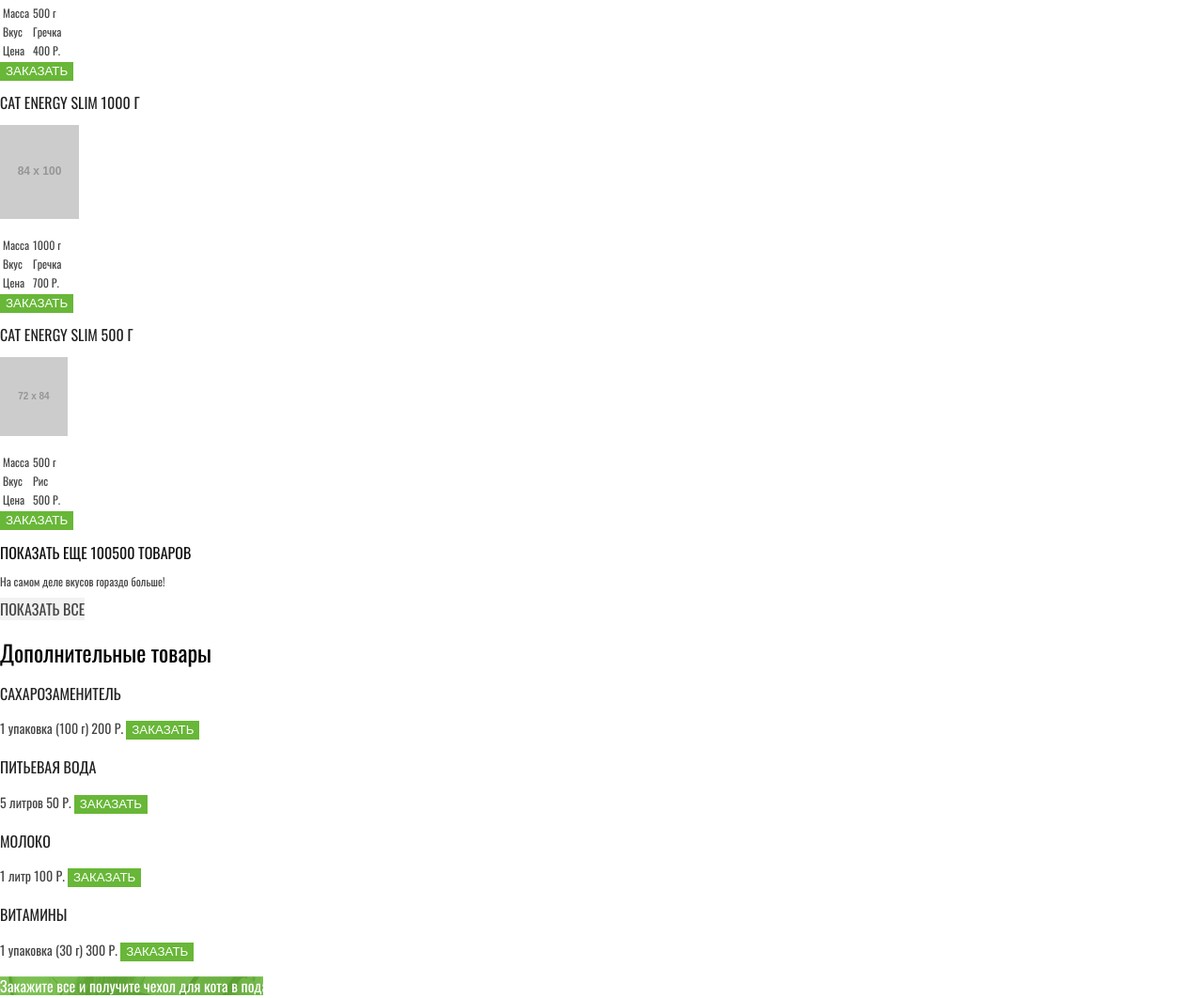
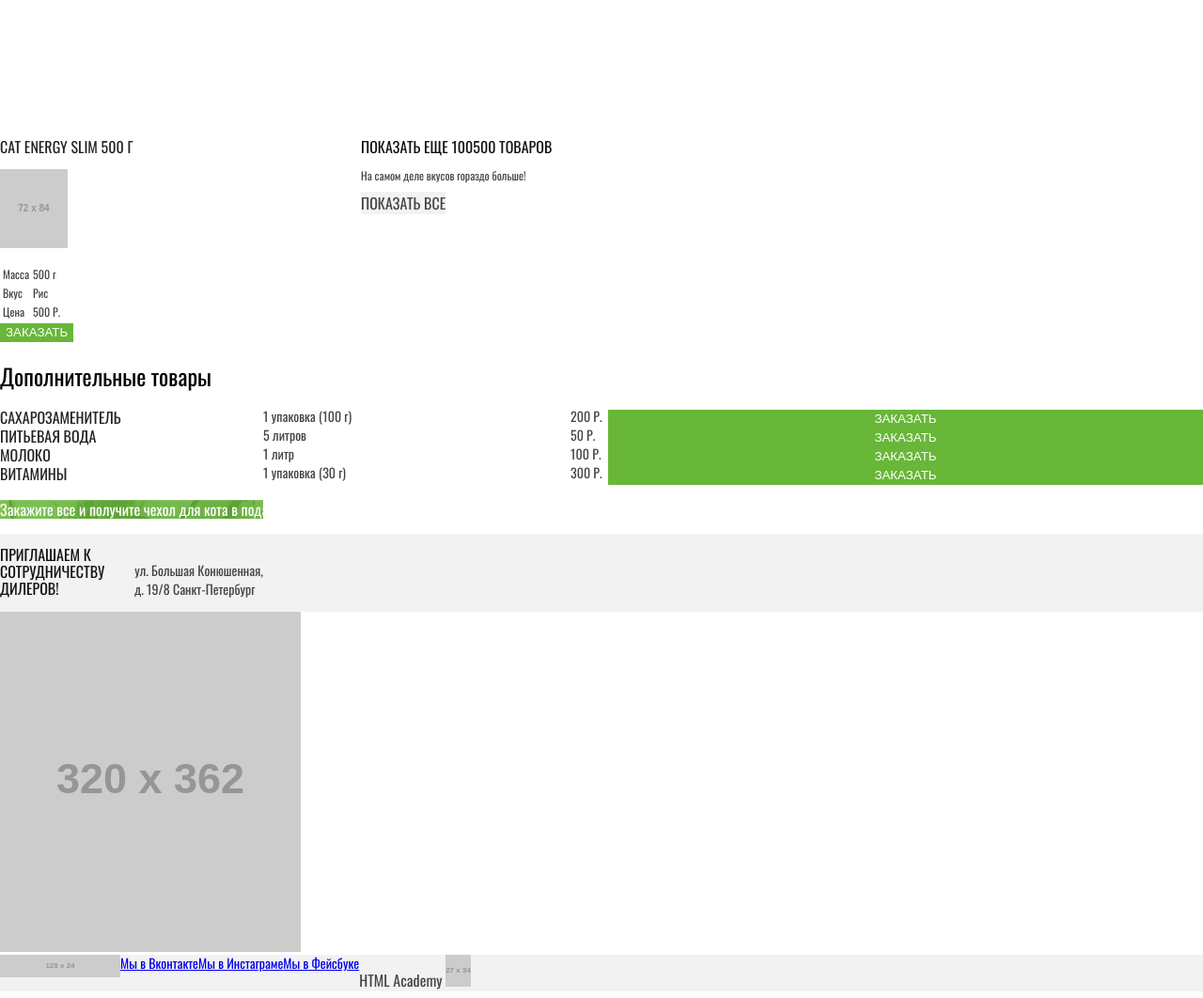
Before and after one commit to Freudehoff/1364755-cat-energy-21, a website: page source/catalog.html in a window 1280 px wide. Shown: the part 1215-2277 px from the top of the page at 94% size. Drawn offline with nearby package versions, Linux system fonts and the light colour scheme; files that its build step writes are made by us from their sources; placeholder pictures from the web are drawn by us.

Commit message:
Адаптивная сетка для страницы каталога

```diff
--- a/source/catalog.html
+++ b/source/catalog.html
@@ -3,6 +3,7 @@
 
 <head>
   <meta charset="utf-8">
+  <meta name="viewport" content="width=device-width, initial-scale=1">
   <title>Каталог продукции</title>
   <link rel="stylesheet" href="css/style.css">
 </head>
@@ -10,13 +11,13 @@
 <body class="page__body">
   <header class="page-header">
     <nav class="main-navigation">
-      <a class="main-navigation__logo-first" href="index.html">
-        <img src="https://via.placeholder.com/33x37" alt="Интернет магазин «Кэт энерджи»">
-      </a>
-      <a class="main-navigation__logo-second" href="index.html">
-        <img src="https://via.placeholder.com/101x18" alt="Интернет магазин «Кэт энерджи»">
+      <div class="main-navigation__wrapper">
+        <a class="main-navigation__logo" href="index.html">
+          <img src="https://via.placeholder.com/33x37" width="33" height="37" alt="Интернет магазин «Кэт энерджи»">
+          <img src="https://via.placeholder.com/101x18" width="101" height="18" alt="Интернет магазин «Кэт энерджи»">
         </a>
         <button class="main-navigation__toggle" type="button"><span class="visually-hidden">Открыть меню</span></button>
+      </div>
       <ul class="main-navigation__list list">
         <li class="main-navigation__item">
           <a class="list__link" href="index.html">Главная</a>
@@ -195,15 +196,16 @@
           </table>
           <button class="catalog-item-button button" type="button">Заказать</button>
         </li>
-      </ul>
-      <div class="catalog__plus">
-        <h2 class="plus-title">Показать еще 100500 товаров</h2>
+        <li class="catalog__item plus-item">
+          <h2 class="catalog-item-title plus-title">Показать еще 100500 товаров</h2>
           <p class="plus-text">На самом деле вкусов гораздо больше!</p>
           <a class="plus-button" href="#">Показать все</a>
-      </div>
+        </li>
+      </ul>
     </section>
     <section class="extra">
       <h3 class="extra__title">Дополнительные товары</h3>
+      <div class="extra__wrapper">
         <ul class="extra__list list">
           <li class="extra-list-item">
             <a class="extra-link" href="#">
@@ -238,10 +240,11 @@
             <button class="extra-item-button button" type="button">Заказать</button>
           </li>
         </ul>
-    </section>
-    <section class="gift">
+        <div class="extra__gift">
           <h3 class="visually-hidden">Подарок</h3>
-      <p class="gift__text">Закажите все и получите чехол для кота в подарок!</p>
+          <p class="gift-text">Закажите все и получите чехол для кота в подарок!</p>
+        </div>
+      </div>
     </section>
   </main>
   <footer class="page-footer">
--- a/source/less/blocks/catalog.less
+++ b/source/less/blocks/catalog.less
@@ -3,6 +3,22 @@
   font-weight: 400;
   line-height: 36px;
   color: @basic-black;
+}
+
+.catalog__list {
+  display: grid;
+  grid-template-columns: 280px;
+  grid-template-rows: 1fr;
+
+  @media (min-width: @tablet-width) {
+    grid-template-columns: 324px 324px;
+    gap: 140px 60px;
+  }
+
+  @media (min-width: @desktop-width) {
+    grid-template-columns: 245px 245px 245px 245px;
+    gap: 144px 80px;
+  }
 }
 
 .catalog-link {
@@ -24,10 +40,6 @@
 }
 
 .plus-title {
-  font-size: 16px;
-  font-weight: 400;
-  line-height: 20px;
-  text-transform: uppercase;
   color: @special-black;
 }
 
--- a/source/less/blocks/extra.less
+++ b/source/less/blocks/extra.less
@@ -5,8 +5,21 @@
   color: @basic-black;
 }
 
+.extra__wrapper {
+  @media (min-width: @desktop-width) {
+    display: flex;
+  }
+}
+
 .extra__list {
   line-height: 14px;
+}
+
+.extra-list-item {
+  display: flex;
+  flex-direction: row;
+  flex-wrap: wrap;
+  justify-content: flex-start;
 }
 
 .extra-link {
@@ -14,9 +27,42 @@
 }
 
 .extra-item-title {
+  min-width: 280px;
+  margin: 0;
   font-size: 16px;
   font-weight: 400;
   line-height: 16px;
   text-transform: uppercase;
   color: @special-dark-grey2;
 }
+
+.extra-item-quantity {
+  min-width: 50px;
+}
+
+.extra-item-price {
+  min-width: 40px;
+  margin-left: auto;
+}
+
+.extra-item-button {
+  width: 280px;
+
+  @media (min-width: @tablet-width) {
+    width: 633px;
+  }
+
+  @media (min-width: @desktop-width) {
+    width: 244px;
+  }
+}
+
+.extra__gift {
+  background: url("../../img/gift-background.png") no-repeat;
+}
+
+.gift-text {
+  font-size: 16px;
+  line-height: 20px;
+  color: @basic-white;
+}
--- a/source/less/blocks/gift.less
+++ /dev/null
@@ -1,9 +0,0 @@
-.gift {
-  background: url("../../img/gift-background.png") no-repeat;
-}
-
-.gift__text {
-  font-size: 16px;
-  line-height: 20px;
-  color: @basic-white;
-}
--- a/source/less/blocks/page-header.less
+++ b/source/less/blocks/page-header.less
@@ -2,6 +2,7 @@
   @media (min-width: @tablet-width) {
     display: flex;
     flex-direction: row;
+    justify-content: space-between;
   }
 }
 
--- a/source/less/style.less
+++ b/source/less/style.less
@@ -16,7 +16,6 @@
 @import "blocks/form.less";
 @import "blocks/catalog.less";
 @import "blocks/extra.less";
-@import "blocks/gift.less";
 @import "blocks/page-footer.less";
 @import "blocks/contacts.less";
 @import "blocks/social.less";
```
Lines whose indentation alone changed are shown as unchanged.
